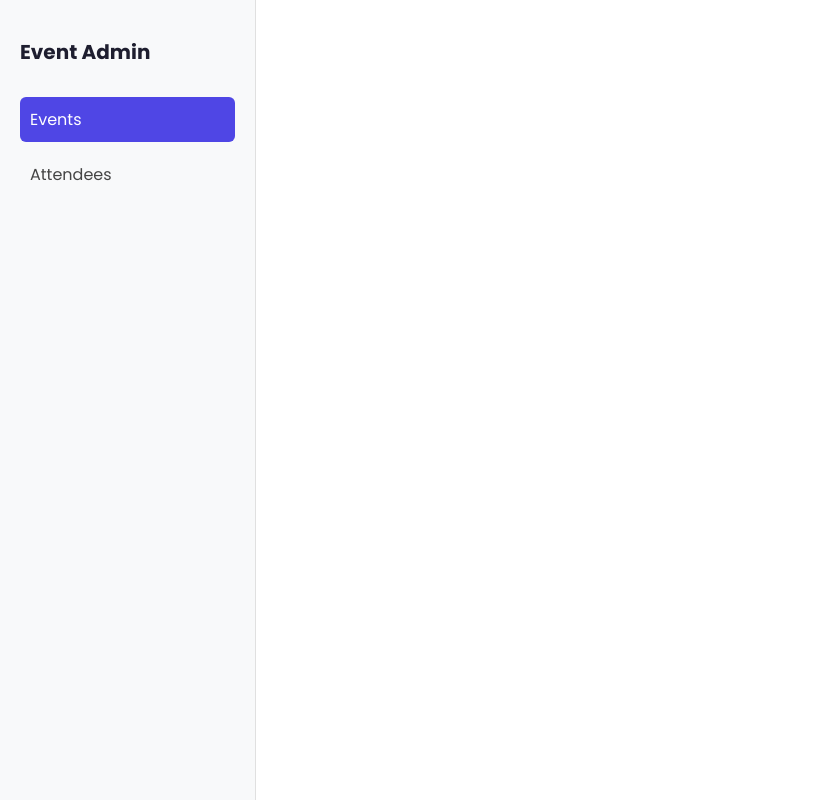
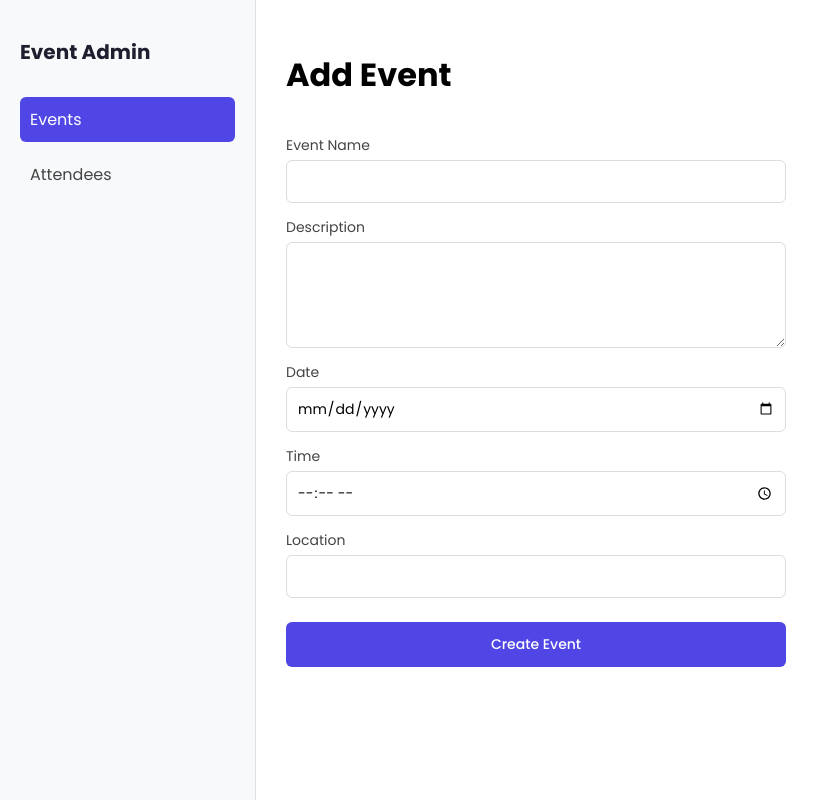
Before and after one commit to w2xw30/EventManagementSystem_4SWD, a React (Vite) app in the folder client/: page /events/new in a window 1280 px wide. Shown: the whole page, without its empty margins (0-829 px from the left). Built offline with nearby package versions, Linux system fonts and the light colour scheme.

Commit message:
Add event add/event form

```diff
--- a/client/src/App.jsx
+++ b/client/src/App.jsx
@@ -3,6 +3,7 @@ import Layout from "./components/Layout";
 import Login from "./pages/Login";
 import EventList from "./pages/EventList";
 import AttendeeList from "./pages/AttendeeList";
+import EventForm from "./pages/EventForm";
 
 function App() {
   return (
@@ -17,6 +18,8 @@ function App() {
                 <Route path="/" element={<Navigate to="/events" />} />
                 <Route path="/events" element={<EventList />} />
                 <Route path="/attendees" element={<AttendeeList />} />
+                <Route path="/events/new" element={<EventForm />} />
+                <Route path="/events/:id/edit" element={<EventForm />} />
               </Routes>
             </Layout>
           }
--- /dev/null
+++ b/client/src/pages/EventForm.css
@@ -0,0 +1,44 @@
+.event-form-page {
+  max-width: 500px;
+}
+
+.event-form {
+  display: flex;
+  flex-direction: column;
+}
+
+.event-form label {
+  margin-top: 14px;
+  margin-bottom: 4px;
+  font-size: 14px;
+  color: #444;
+}
+
+.event-form input,
+.event-form textarea {
+  padding: 10px;
+  border: 1px solid #ddd;
+  border-radius: 6px;
+  font-family: "Poppins", sans-serif;
+  font-size: 14px;
+}
+
+.btn-primary {
+  margin-top: 24px;
+  background-color: #4f46e5;
+  color: white;
+  padding: 12px;
+  border: none;
+  border-radius: 6px;
+  cursor: pointer;
+  font-family: "Poppins", sans-serif;
+  font-weight: 500;
+}
+
+.btn-primary:hover {
+  background-color: #4338ca;
+}
+
+.error-text {
+  color: #b91c1c;
+}
--- /dev/null
+++ b/client/src/pages/EventForm.jsx
@@ -0,0 +1,118 @@
+import { useState, useEffect } from "react";
+import { useParams, useNavigate } from "react-router-dom";
+import api from "../api/axios";
+import "./EventForm.css";
+
+function EventForm() {
+  const { id } = useParams();
+  const navigate = useNavigate();
+  const isEditing = Boolean(id);
+
+  const [formData, setFormData] = useState({
+    name: "",
+    description: "",
+    date: "",
+    time: "",
+    location: "",
+  });
+  const [error, setError] = useState("");
+  const [loading, setLoading] = useState(isEditing);
+
+  useEffect(() => {
+    if (isEditing) {
+      const fetchEvent = async () => {
+        try {
+          const response = await api.get(`/events/${id}`);
+          setFormData(response.data);
+        } catch (err) {
+          setError("Failed to load event");
+        } finally {
+          setLoading(false);
+        }
+      };
+      fetchEvent();
+    }
+  }, [id, isEditing]);
+
+  const handleChange = (e) => {
+    setFormData({ ...formData, [e.target.name]: e.target.value });
+  };
+
+  const handleSubmit = async (e) => {
+    e.preventDefault();
+    setError("");
+
+    try {
+      if (isEditing) {
+        await api.put(`/events/${id}`, formData);
+      } else {
+        await api.post("/events", formData);
+      }
+      navigate("/events");
+    } catch (err) {
+      setError(err.response?.data?.error || "Failed to save event");
+    }
+  };
+
+  if (loading) return <p>Loading...</p>;
+
+  return (
+    <div className="event-form-page">
+      <h1>{isEditing ? "Edit Event" : "Add Event"}</h1>
+
+      {error && <p className="error-text">{error}</p>}
+
+      <form onSubmit={handleSubmit} className="event-form">
+        <label>Event Name</label>
+        <input
+          type="text"
+          name="name"
+          value={formData.name}
+          onChange={handleChange}
+          required
+        />
+
+        <label>Description</label>
+        <textarea
+          name="description"
+          value={formData.description || ""}
+          onChange={handleChange}
+          rows="4"
+        />
+
+        <label>Date</label>
+        <input
+          type="date"
+          name="date"
+          value={formData.date}
+          onChange={handleChange}
+          required
+        />
+
+        <label>Time</label>
+        <input
+          type="time"
+          name="time"
+          value={formData.time}
+          onChange={handleChange}
+          required
+        />
+
+        <label>Location</label>
+        <input
+          type="text"
+          name="location"
+          value={formData.location}
+          onChange={handleChange}
+          required
+        />
+
+        <button type="submit" className="btn-primary">
+          {isEditing ? "Save Changes" : "Create Event"}
+        </button>
+      </form>
+    </div>
+  );
+}
+
+export default EventForm;
--- a/client/src/pages/EventList.jsx
+++ b/client/src/pages/EventList.jsx
@@ -70,6 +70,8 @@ function EventList() {
                   <td>{event.location}</td>
                   <td>
                     <Link to={`/events/${event.id}`}>View</Link>
+                    {" | "}
+                    <Link to={`/events/${event.id}/edit`}>Edit</Link>
                   </td>
                 </tr>
               ))
```
